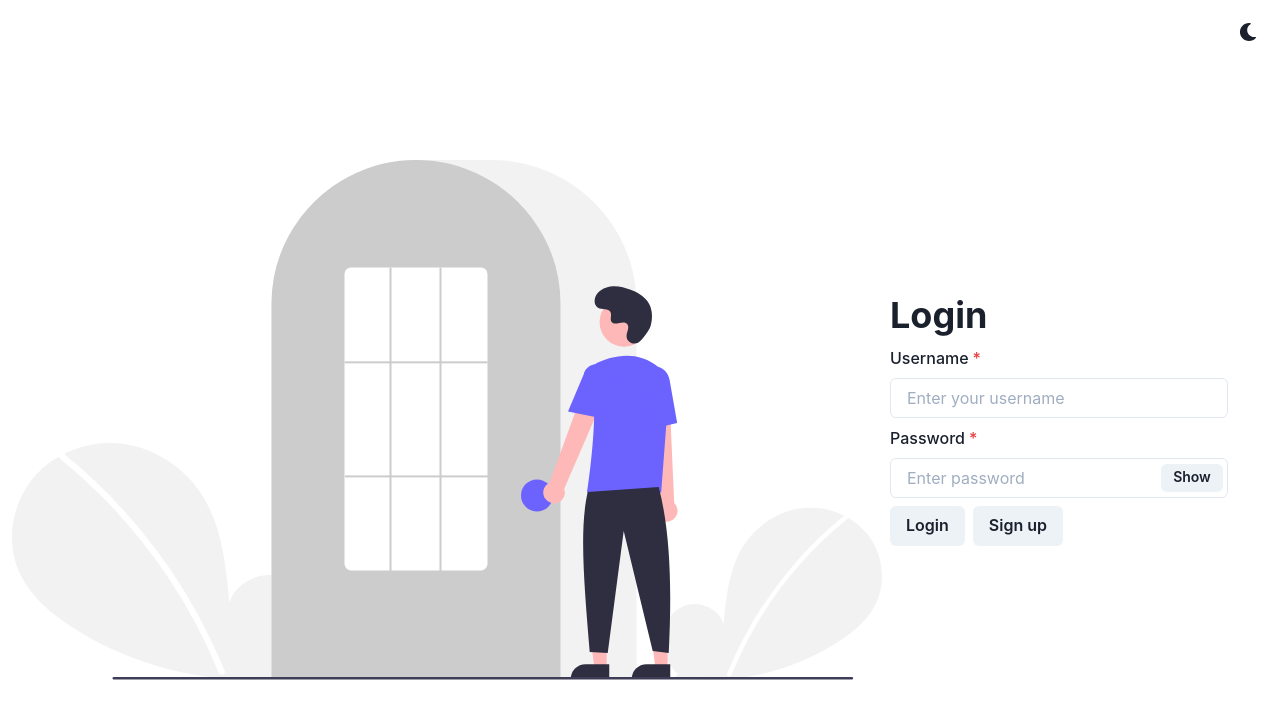
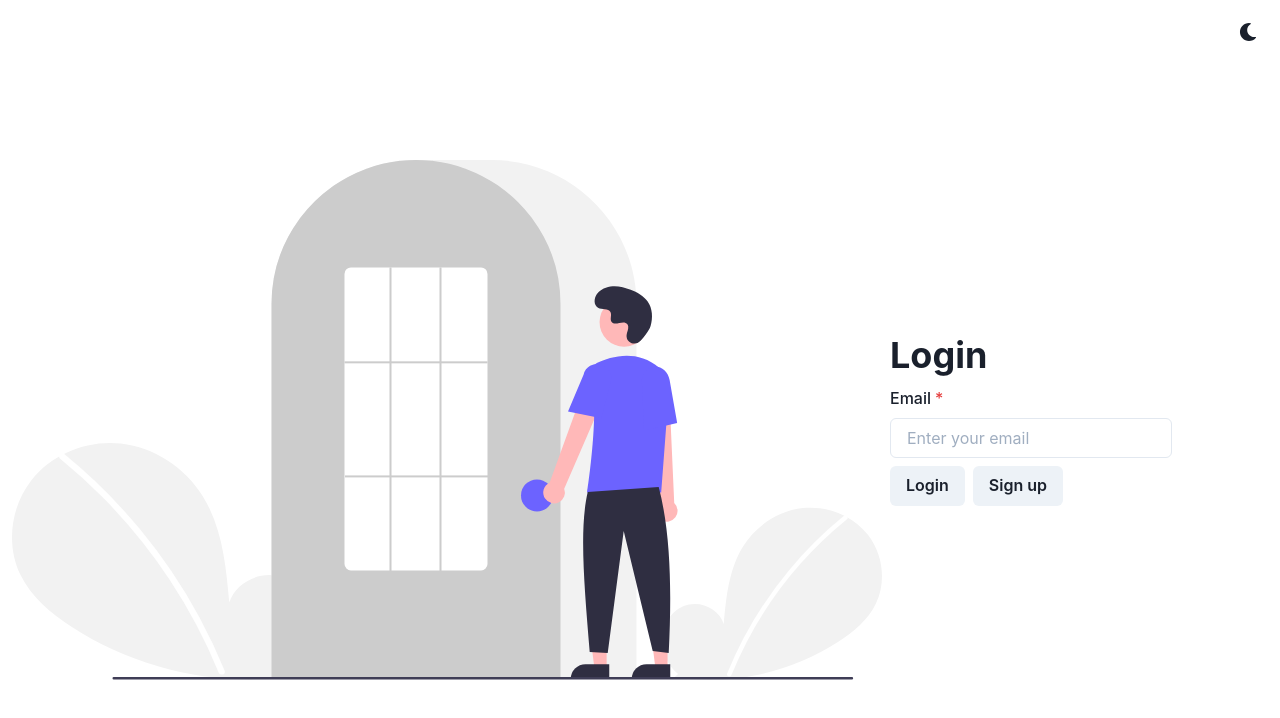
Before and after one commit to leechongyan/Studtor_frontend, a React (Create React App) app: page /login in a window 1280 px wide. Shown: the top 718 px of the page. Built offline with nearby package versions, Linux system fonts and the light colour scheme.

Commit message:
refactor(login): added state transitions for logging in

```diff
--- a/src/screens/LoginPage/LoginForm/LoginForm.tsx
+++ b/src/screens/LoginPage/LoginForm/LoginForm.tsx
@@ -12,34 +12,41 @@ import React from 'react'
 import { useForm } from 'react-hook-form'
 import { Link } from 'react-router-dom'
 
-import PasswordInput from 'components/PasswordInput'
 import { ROUTES } from 'constants/routes'
 
 interface FormData {
-  username: string
-  password: string
+  email: string
 }
 
-export const LoginForm = (): JSX.Element => {
+const useAuth = () => ({
+  submitOtp: (_formData: FormData) => ({}),
+  verifyOtp: (_: string) => Promise.resolve(true),
+})
+
+interface LoginFormProps {
+  onLogin: () => void
+}
+
+export const LoginForm = ({ onLogin }: LoginFormProps): JSX.Element => {
   const { register, handleSubmit } = useForm<FormData>()
   // TODO: hook this into AuthContext once backend is set up
-  const onSubmit = (data: FormData) => console.log(data)
+  const { submitOtp } = useAuth()
+  const onSubmit = (formData: FormData) => {
+    submitOtp(formData)
+    onLogin()
+  }
 
   return (
     <form onSubmit={handleSubmit(onSubmit)}>
       <Flex alignItems="flex-start" flexDirection="column" as={VStack}>
         <Heading>Login</Heading>
         <FormControl isRequired>
-          <FormLabel>Username</FormLabel>
+          <FormLabel>Email</FormLabel>
           <Input
-            {...register('username')}
+            {...register('email')}
             isRequired
-            placeholder="Enter your username"
+            placeholder="Enter your email"
           />
-        </FormControl>
-        <FormControl isRequired>
-          <FormLabel>Password</FormLabel>
-          <PasswordInput {...register('password')} />
         </FormControl>
         <HStack>
           <Button type="submit">Login</Button>
--- a/src/screens/LoginPage/LoginPage.tsx
+++ b/src/screens/LoginPage/LoginPage.tsx
@@ -1,30 +1,26 @@
-import {
-  Box,
-  Button,
-  Flex,
-  FormControl,
-  FormLabel,
-  Heading,
-  HStack,
-  Image,
-  Input,
-  VStack,
-} from '@chakra-ui/react'
-import React from 'react'
+import { Box, HStack, Image, VStack } from '@chakra-ui/react'
+import React, { useState } from 'react'
 
 import LoginLogo from 'assets/login.svg'
 
 import LoginForm from './LoginForm'
+import OtpForm from './OtpForm'
 
 // TODO: add type to model state
 export const LoginPage = (): JSX.Element => {
+  const [isWaitingForOtp, setIsWaiting] = useState(false)
+
   return (
     <Box>
       <HStack>
         <Image src={LoginLogo} />
         <Box>
           <VStack>
-            <LoginForm />
+            {isWaitingForOtp ? (
+              <OtpForm />
+            ) : (
+              <LoginForm onLogin={() => setIsWaiting(true)} />
+            )}
           </VStack>
         </Box>
       </HStack>
```
